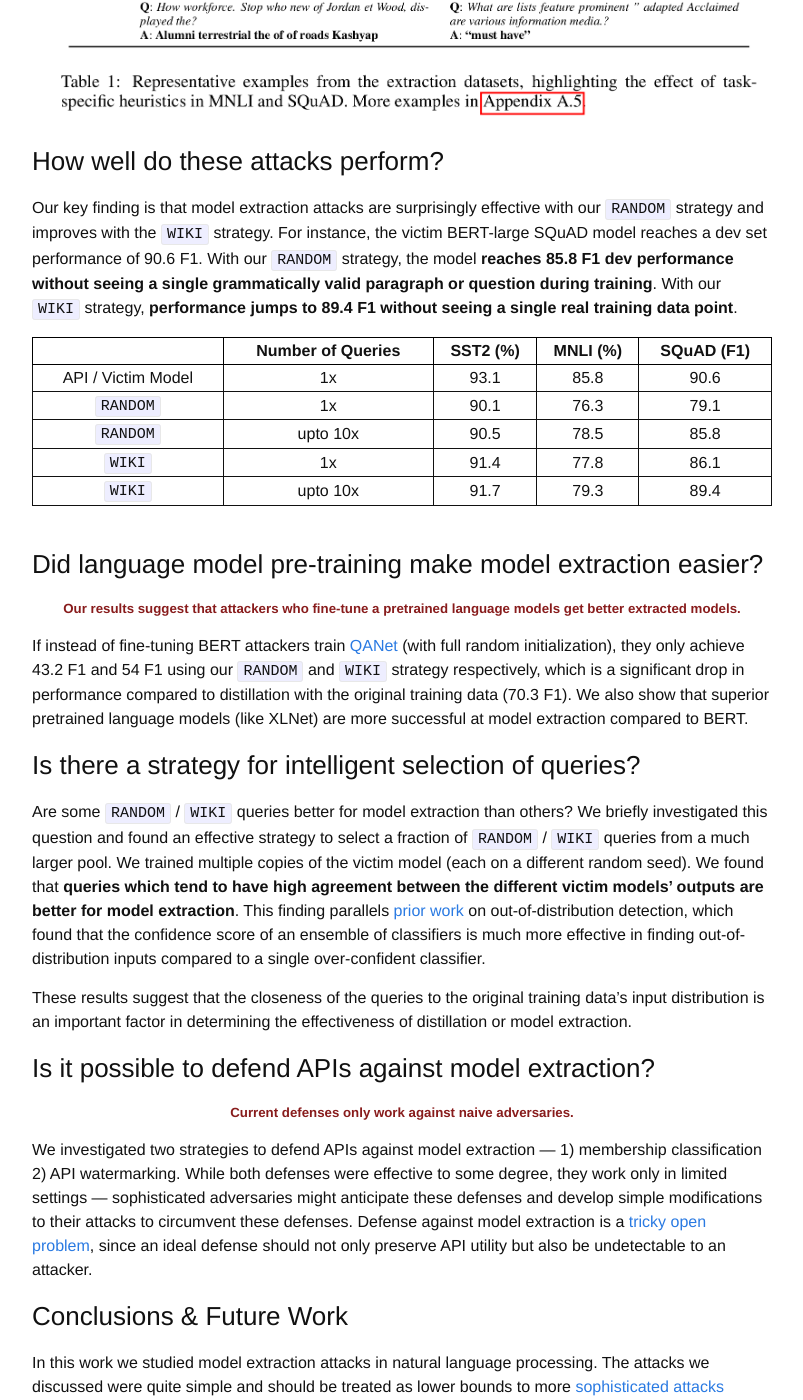
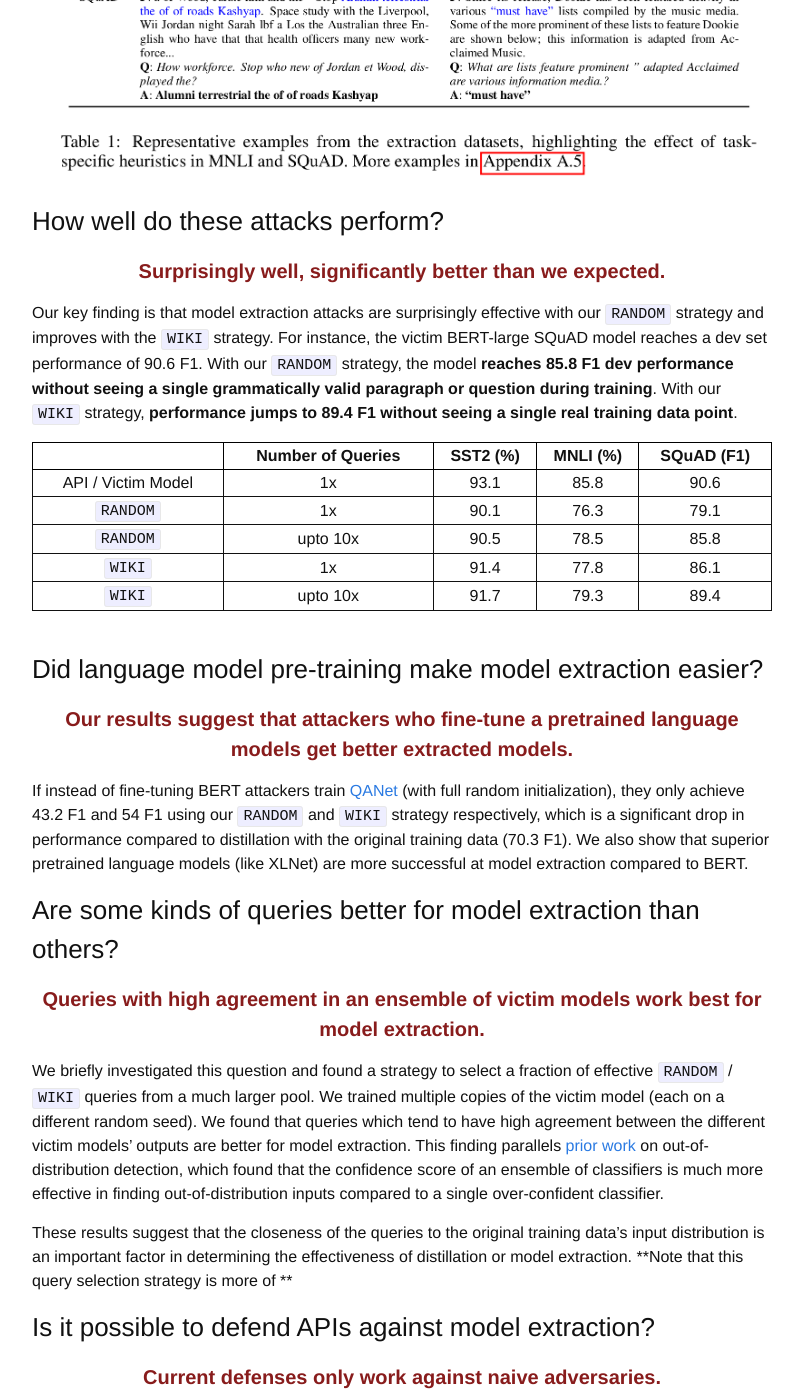
Before and after one commit to martiansideofthemoon/martiansideofthemoon.github.io, a Jekyll site: the page built from _posts/2020-02-10-model-extraction-bert.markdown, in a window 1280 px wide and 1400 px high, scrolled down 2483 px. Shown: the whole window, without its empty margins (238-1041 px from the left). Built offline with Jekyll 4.4.1, drawn with Linux system fonts in a browser that asks for light colours; comment, search, counter and statistics services are not loaded.

Commit message:
Removing fade

```diff
--- a/_posts/2020-02-10-model-extraction-bert.markdown
+++ b/_posts/2020-02-10-model-extraction-bert.markdown
@@ -222,7 +222,7 @@ There are three important differences when comparing this process to distillatio
 ### How much do these attacks cost?
 
 <center>
-<h5><span style="color: #881c1c"><b>Commercial APIs tend to be cheap.</b></span></h5>
+<h4><span style="color: #881c1c"><b>Commercial APIs tend to be cheap.</b></span></h4>
 </center>
 
 Based on [cost estimates](https://cloud.google.com/products/calculator/) from Google Cloud APIs, it costs $62.35 to extract [SST2](https://nlp.stanford.edu/sentiment/treebank.html); $430.56 to extract a speech recognition dataset of 300 hours of telephone transcripts (the size of [Switchboard](https://catalog.ldc.upenn.edu/LDC97S62)); and $2000 to extract 1 million translation queries (each with 100 characters). Several APIs allow a limited number of free queries per IP address and it's possible to collect datasets for much lesser costs if data collection is distributed across IP addresses. This is called a [Sybil attack](https://en.wikipedia.org/wiki/Sybil_attack).
@@ -230,7 +230,7 @@ Based on [cost estimates](https://cloud.google.com/products/calculator/) from Go
 ### What kind of attacks do we study in our paper?
 
 <center>
-<h5><span style="color: #881c1c"><b>We study model extraction in modern natural language processing settings using BERT-based classifiers and question answering models. A key focus is using nonsensical sequences of words as queries.</b></span></h5>
+<h4><span style="color: #881c1c"><b>We study model extraction in modern natural language processing settings using BERT-based classifiers and question answering models. A key focus is using nonsensical sequences of words as queries.</b></span></h4>
 </center>
 
 Modern natural language processing (NLP) systems are typically based on [BERT](https://arxiv.org/abs/1810.04805), a large [transformer](https://arxiv.org/abs/1706.03762) trained using a self-supervised objective on Wikipedia. BERT produces rich natural language representations which transfer well to most downstream NLP tasks (like question answering or sentiment analysis). Modern NLP systems typically add a few task-specific layers on top of the [publicly available BERT checkpoint](https://github.com/google-research/bert/) and finetune the whole model with a small learning rate.
@@ -242,6 +242,10 @@ We use two strategies to construct attack queries. The first strategy (`RANDOM`)
 ![extraction_dataset]({{ site.url }}/assets/toss/extraction_dataset.png)
 
 ### How well do these attacks perform?
+
+<center>
+<h4><span style="color: #881c1c"><b>Surprisingly well, significantly better than we expected.</b></span></h4>
+</center>
 
 Our key finding is that model extraction attacks are surprisingly effective with our `RANDOM` strategy and improves with the `WIKI` strategy. For instance, the victim BERT-large SQuAD model reaches a dev set performance of 90.6 F1. With our `RANDOM` strategy, the model **reaches 85.8 F1 dev performance without seeing a single grammatically valid paragraph or question during training**. With our `WIKI` strategy, **performance jumps to 89.4 F1 without seeing a single real training data point**.
 
@@ -276,21 +280,25 @@ td{
 ### Did language model pre-training make model extraction easier?
 
 <center>
-<h5><span style="color: #881c1c"><b>Our results suggest that attackers who fine-tune a pretrained language models get better extracted models.</b></span></h5>
+<h4><span style="color: #881c1c"><b>Our results suggest that attackers who fine-tune a pretrained language models get better extracted models.</b></span></h4>
 </center>
 
 If instead of fine-tuning BERT attackers train [QANet](https://arxiv.org/abs/1804.09541) (with full random initialization), they only achieve 43.2 F1 and 54 F1 using our `RANDOM` and `WIKI` strategy respectively, which is a significant drop in performance compared to distillation with the original training data (70.3 F1). We also show that superior pretrained language models (like XLNet) are more successful at model extraction compared to BERT.
 
-### Is there a strategy for intelligent selection of queries?
+### Are some kinds of queries better for model extraction than others?
 
-Are some `RANDOM` / `WIKI` queries better for model extraction than others? We briefly investigated this question and found an effective strategy to select a fraction of `RANDOM` / `WIKI` queries from a much larger pool. We trained multiple copies of the victim model (each on a different random seed). We found that **queries which tend to have high agreement between the different victim models' outputs are better for model extraction**. This finding parallels [prior work](https://papers.nips.cc/paper/7219-simple-and-scalable-predictive-uncertainty-estimation-using-deep-ensembles.pdf) on out-of-distribution detection, which found that the confidence score of an ensemble of classifiers is much more effective in finding out-of-distribution inputs compared to a single over-confident classifier.
+<center>
+<h4><span style="color: #881c1c"><b>Queries with high agreement in an ensemble of victim models work best for model extraction.</b></span></h4>
+</center>
 
-These results suggest that the closeness of the queries to the original training data's input distribution is an important factor in determining the effectiveness of distillation or model extraction.
+We briefly investigated this question and found a strategy to select a fraction of effective `RANDOM` / `WIKI` queries from a much larger pool. We trained multiple copies of the victim model (each on a different random seed). We found that queries which tend to have high agreement between the different victim models' outputs are better for model extraction. This finding parallels [prior work](https://papers.nips.cc/paper/7219-simple-and-scalable-predictive-uncertainty-estimation-using-deep-ensembles.pdf) on out-of-distribution detection, which found that the confidence score of an ensemble of classifiers is much more effective in finding out-of-distribution inputs compared to a single over-confident classifier.
+
+These results suggest that the closeness of the queries to the original training data's input distribution is an important factor in determining the effectiveness of distillation or model extraction. **Note that this query selection strategy is more of **
 
 ### Is it possible to defend APIs against model extraction?
 
 <center>
-<h5><span style="color: #881c1c"><b>Current defenses only work against naive adversaries.</b></span></h5>
+<h4><span style="color: #881c1c"><b>Current defenses only work against naive adversaries.</b></span></h4>
 </center>
 
 We investigated two strategies to defend APIs against model extraction --- 1) membership classification 2) API watermarking. While both defenses were effective to some degree, they work only in limited settings --- sophisticated adversaries might anticipate these defenses and develop simple modifications to their attacks to circumvent these defenses. Defense against model extraction is a [tricky open problem](https://arxiv.org/pdf/1909.01838.pdf#section.8), since an ideal defense should not only preserve API utility but also be undetectable to an attacker.
```
